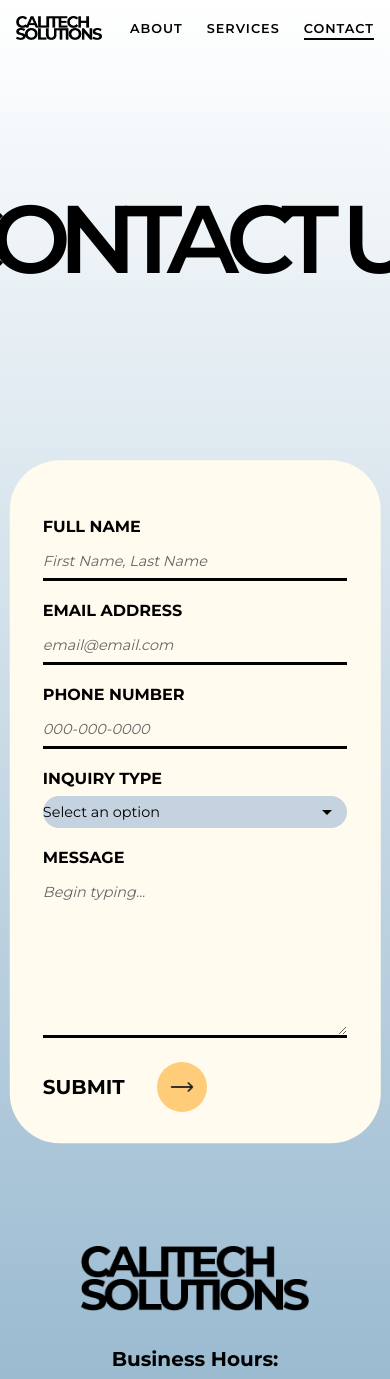
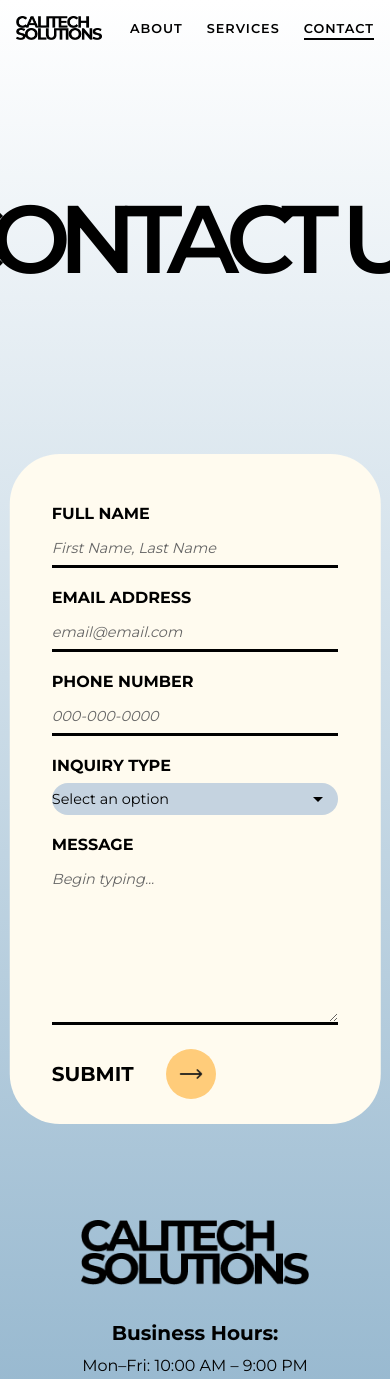
Before and after one commit to Kxlcl/cts, a React (Vite) app: page /contact in a window 390 px wide. Shown: the top 1379 px of the page. Built offline with nearby package versions, Linux system fonts and the light colour scheme.

Commit message:
fixed responsiveness and padding

```diff
--- a/src/pages/Contact.css
+++ b/src/pages/Contact.css
@@ -29,8 +29,7 @@
 }
 
 .contact-form-section {
-  min-height: 90vh;
-  padding: 75px;
+  padding: 4rem 2rem;
   display: flex;
   flex-direction: column;
   justify-content: center;
@@ -41,12 +40,12 @@
 .contact-form-section::before {
   content: '';
   position: absolute;
-  top: 50%;
+  top: 2rem;
   left: 50%;
-  transform: translate(-50%, -50%);
+  transform: translateX(-50%);
   width: 80%;
   max-width: 1000px;
-  min-height: 90%;
+  bottom: 2rem;
   background-color: #FFFBEF;
   border-radius: 50px;
   z-index: 0;
@@ -54,7 +53,7 @@
 
 .contact-form {
   max-width: 900px;
-  width: 100%;
+  width: 75%;
   position: relative;
   z-index: 1;
   margin-top: 50px;
@@ -164,7 +163,7 @@
   }
 
   .contact-form {
-    width: 85%;
+    width: 80%;
   }
 
   .form-group {
```
